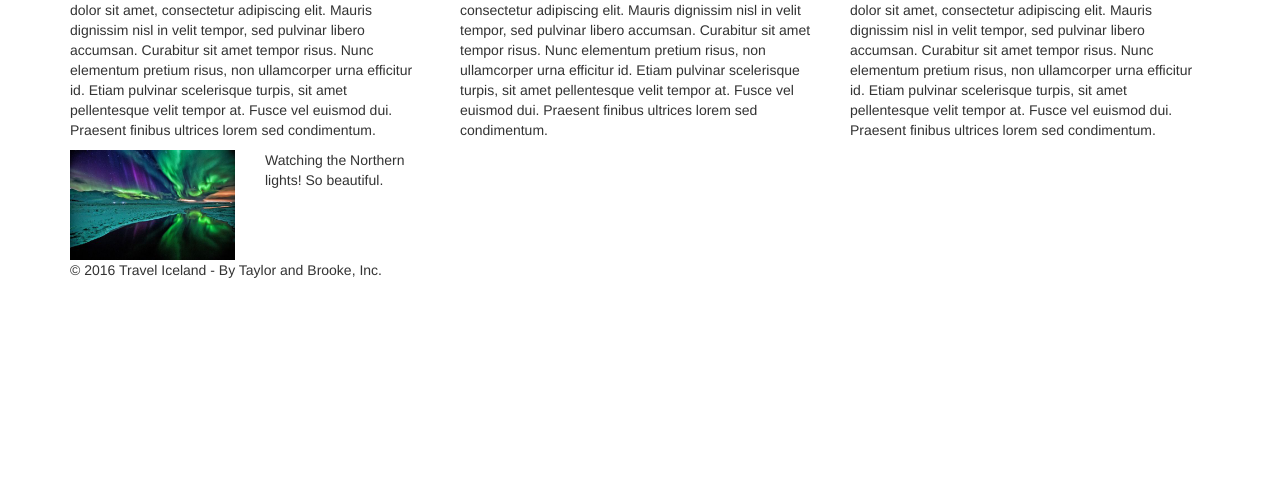
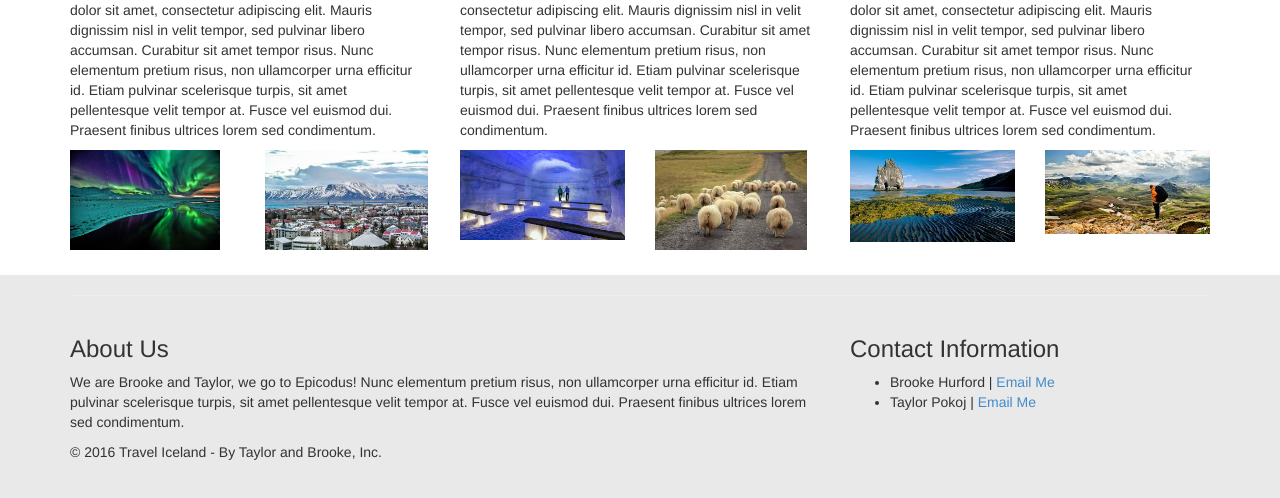
Before and after one commit to brookehurford/Iceland-Vacation, a plain HTML site: page index.html in a window 1280 px wide. Shown: the part 698-1196 px from the top of the page. Before the commit the page ends 988 px from the top, so only its background shows below. Drawn offline with nearby package versions, Linux system fonts and the light colour scheme.

Commit message:
Add images to content, and hide them on mobile

```diff
--- a/css/my-styles.css
+++ b/css/my-styles.css
@@ -60,6 +60,7 @@
   min-height: 500px;
 
 }
+
 .carousel-inner {
   margin-top: 25px;
 }
@@ -68,3 +69,14 @@
   min-width: 100%;
   max-height: 400px;
 }
+
+.footer {
+  background-color:#e9e9e9;
+  margin-top: 25px;
+  padding-bottom: 100px;
+}
+
+.img-responsive {
+  max-height: 100px;
+  margin: none;
+}
--- a/index.html
+++ b/index.html
@@ -113,11 +113,11 @@
           <h2>Day 1</h2>
           <p>Today we just go to Iceland. It's very cold. Lorem ipsum dolor sit amet, consectetur adipiscing elit. Mauris dignissim nisl in velit tempor, sed pulvinar libero accumsan. Curabitur sit amet tempor risus. Nunc elementum pretium risus, non ullamcorper urna efficitur id. Etiam pulvinar scelerisque turpis, sit amet pellentesque velit tempor at. Fusce vel euismod dui. Praesent finibus ultrices lorem sed condimentum.</p>
           <div class="row">
-            <div class="col-sm-6">
+            <div class="col-sm-6 hidden-xs">
               <img class="img-responsive" src="img/iceland-lights.jpg" alt="Northern lights in Iceland">
             </div>
-            <div class="col-sm-6">
-              <p> Watching the Northern lights! So beautiful.</p>
+            <div class="col-sm-6 hidden-xs">
+              <img class="img-responsive" src="img/city.jpg" alt="Northern lights in Iceland">
             </div>
           </div>
 
@@ -126,19 +126,52 @@
           <b class="glyphicon glyphicon-music"></b>
           <h2>Day 2</h2>
           <p>We are enjoing Iceland! Lorem ipsum dolor sit amet, consectetur adipiscing elit. Mauris dignissim nisl in velit tempor, sed pulvinar libero accumsan. Curabitur sit amet tempor risus. Nunc elementum pretium risus, non ullamcorper urna efficitur id. Etiam pulvinar scelerisque turpis, sit amet pellentesque velit tempor at. Fusce vel euismod dui. Praesent finibus ultrices lorem sed condimentum.</p>
+          <div class="row">
+            <div class="col-sm-6 hidden-xs">
+              <img class="img-responsive" src="img/icehotel.jpg" alt="Hotel in Iceland">
+            </div>
+            <div class="col-sm-6 hidden-xs">
+              <img class="img-responsive" src="img/sheep.jpg" alt="Sheep in Iceland">
+            </div>
+          </div>
         </div>
         <div class="col-md-4">
           <b class="glyphicon glyphicon-heart"></b>
           <h2>Day 3</h2>
           <p>We decided to move to Iceland forever. Lorem ipsum dolor sit amet, consectetur adipiscing elit. Mauris dignissim nisl in velit tempor, sed pulvinar libero accumsan. Curabitur sit amet tempor risus. Nunc elementum pretium risus, non ullamcorper urna efficitur id. Etiam pulvinar scelerisque turpis, sit amet pellentesque velit tempor at. Fusce vel euismod dui. Praesent finibus ultrices lorem sed condimentum.</p>
+          <div class="row">
+            <div class="col-sm-6 hidden-xs">
+              <img class="img-responsive" src="img/water.jpg" alt="Water in Iceland">
+            </div>
+            <div class="col-sm-6 hidden-xs">
+              <img class="img-responsive" src="img/hike.jpg" alt="Hiking in Iceland">
+            </div>
+          </div>
         </div>
       </div>
     </div>
 
 
+    <div class="footer">
+      <div class="container">
+        <hr>
+        <div class="row">
+          <div class="col-sm-8">
+            <h3>About Us</h3>
+            <p>We are Brooke and Taylor, we go to Epicodus!  Nunc elementum pretium risus, non ullamcorper urna efficitur id. Etiam pulvinar scelerisque turpis, sit amet pellentesque velit tempor at. Fusce vel euismod dui. Praesent finibus ultrices lorem sed condimentum.</p>
+          </div>
+          <div class="col-sm-4">
+            <h3>Contact Information</h3>
+            <ul>
+              <li>Brooke Hurford | <a href="mailto:brookebhurford@gmail.com">Email Me</a></li>
+              <li>Taylor Pokoj | <a href="mailto:pokojt@gmail.com">Email Me</a></li>
+            </ul>
+          </div>
+        </div>
 
-      <div class="container footer">
+        <div>
           <p>&copy; 2016 Travel Iceland - By Taylor and Brooke, Inc.</p>
+        </div>
       </div>
     </div>
   </body>
```
Also changed, not shown: img/city.jpg (added), img/hike.jpg (added), img/icehotel.jpg (added), img/sheep.jpg (added), img/water.jpg (added). Lines whose indentation alone changed are shown as unchanged.
